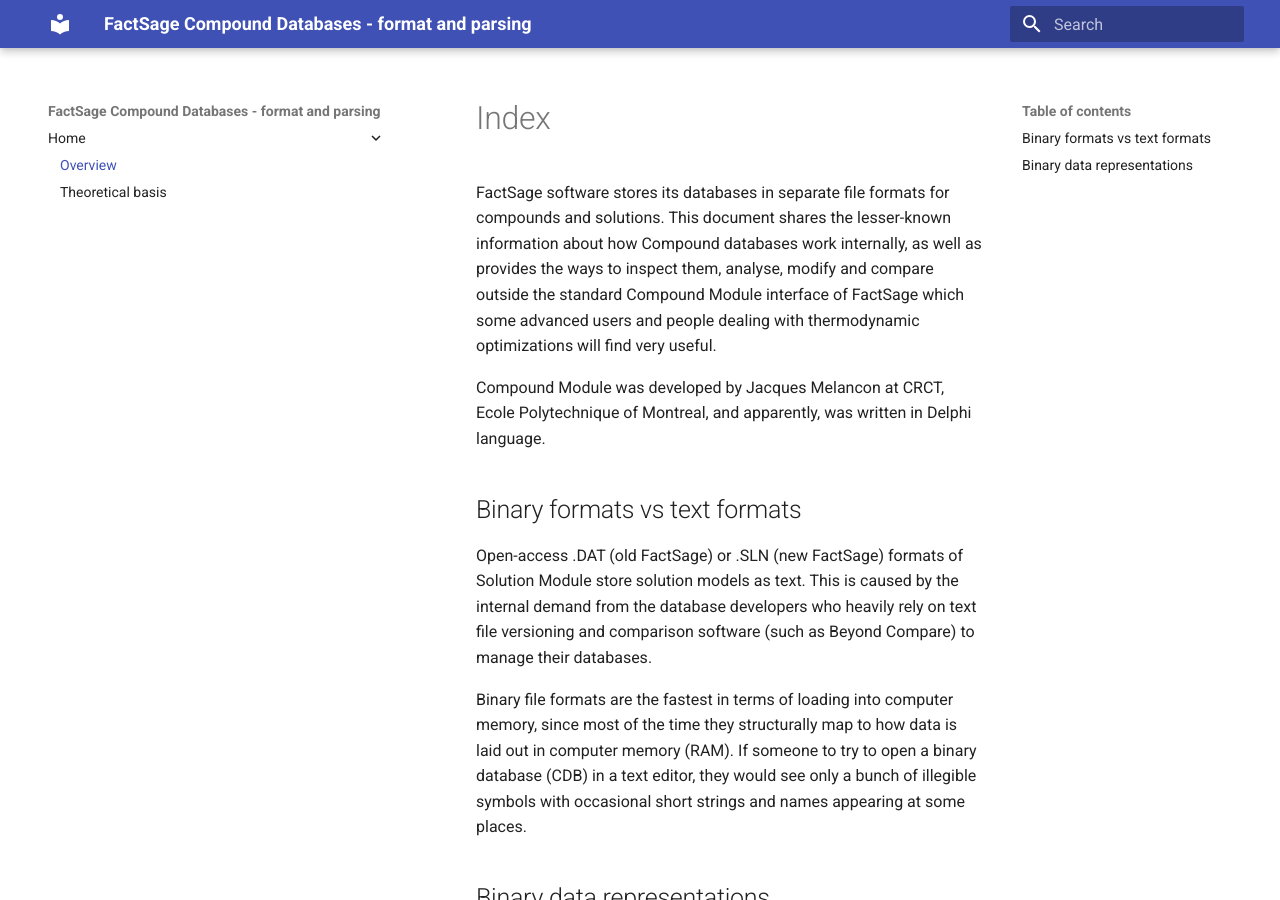
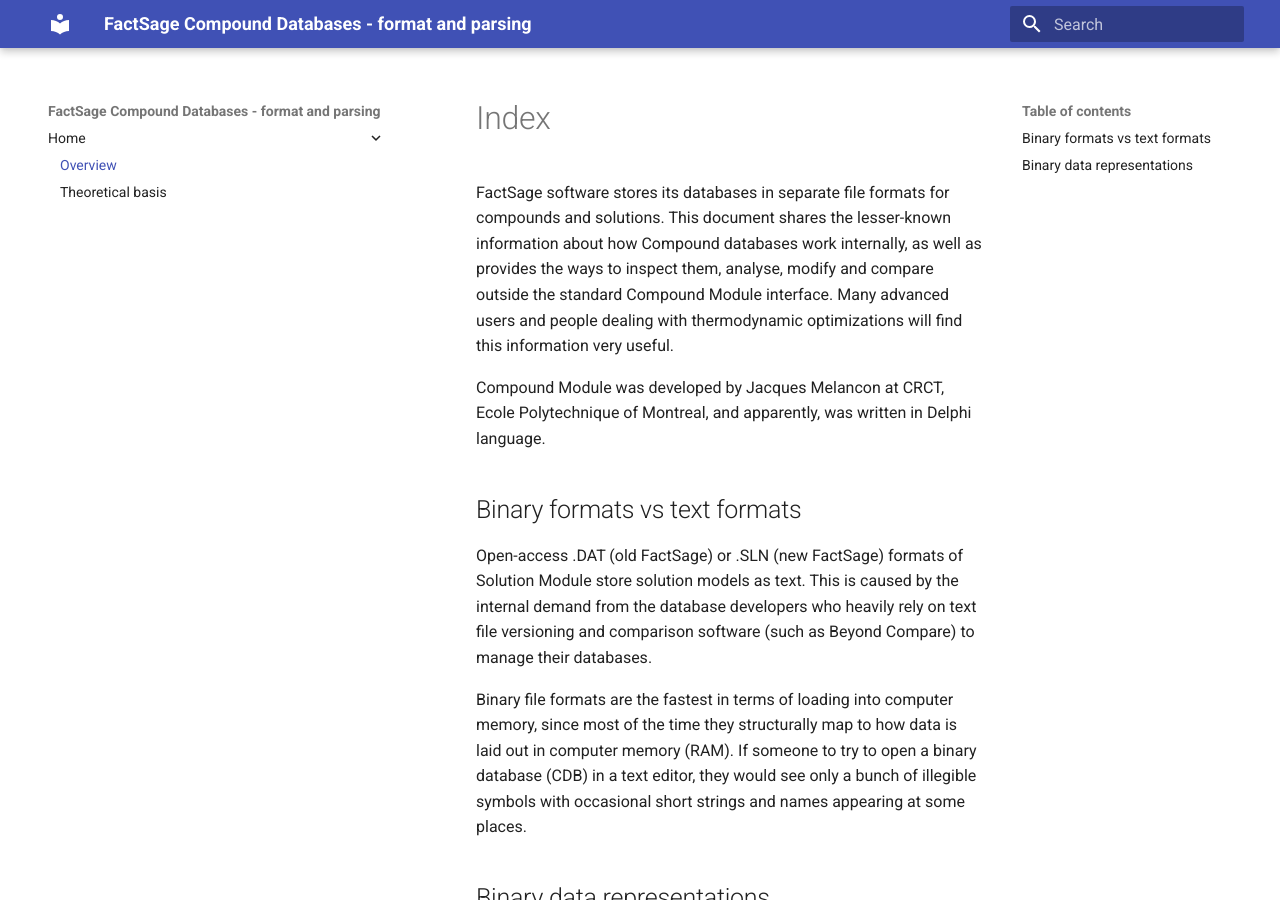
Before and after one commit to evnekdev/factsage-compound-docs, an MkDocs documentation site: the page built from docs/index.md, in a window 1280 px wide and 900 px high. Built offline with MkDocs 1.6.1 and Material for MkDocs 9.7.7, drawn with Linux system fonts in a browser that asks for light colours.

Commit message:
Update index.md

```diff
--- a/docs/index.md
+++ b/docs/index.md
@@ -1,6 +1,6 @@
 # Index
 
-FactSage software stores its databases in separate file formats for compounds and solutions. This document shares the lesser-known information about how Compound databases work internally, as well as provides the ways to inspect them, analyse, modify and compare outside the standard Compound Module interface of FactSage which some advanced users and people dealing with thermodynamic optimizations will find very useful.
+FactSage software stores its databases in separate file formats for compounds and solutions. This document shares the lesser-known information about how Compound databases work internally, as well as provides the ways to inspect them, analyse, modify and compare outside the standard Compound Module interface. Many advanced users and people dealing with thermodynamic optimizations will find this information very useful.
 
 Compound Module was developed by Jacques Melancon at CRCT, Ecole Polytechnique of Montreal, and apparently, was written in Delphi language.
 
```
